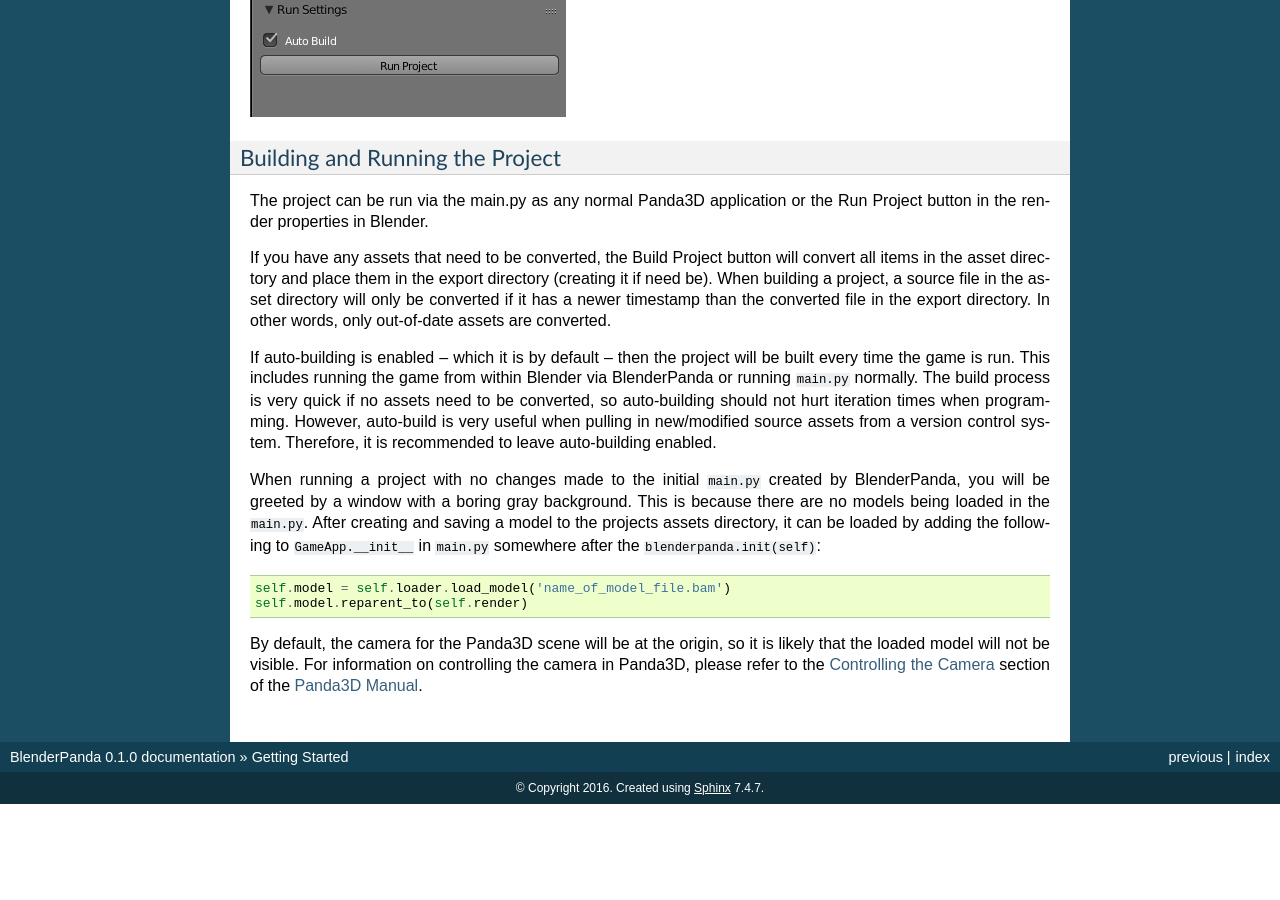
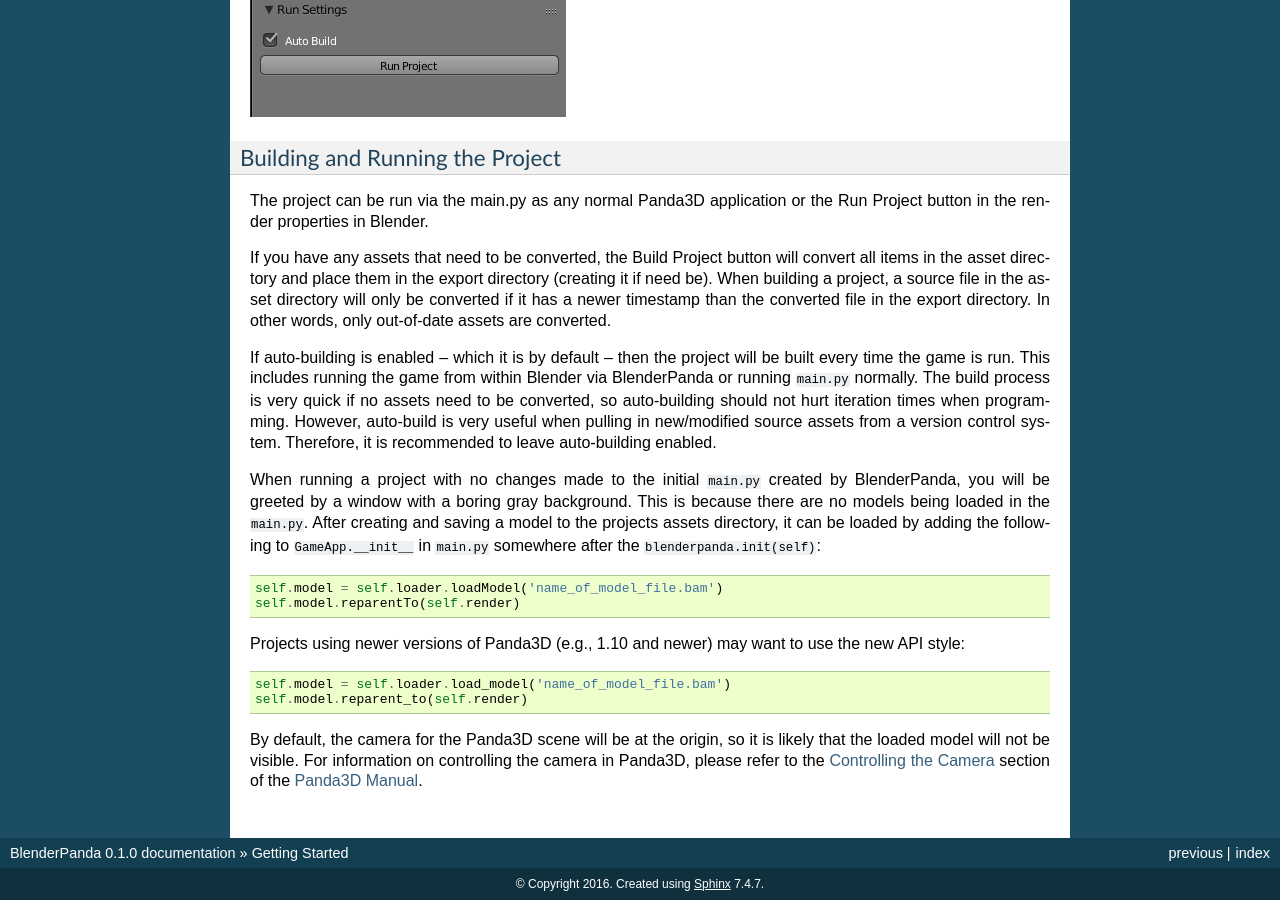
Before and after one commit to Moguri/BlenderPanda, a Sphinx documentation site: the page built from docs/getting_started.rst, in a window 1280 px wide and 900 px high, scrolled down 2766 px. Built offline with Sphinx 7.4.7, drawn with Linux system fonts in a browser that asks for light colours; before the commit the page ends 3570 px from its top, so only the background shows below that.

Commit message:
Docs: Add code example for loading models in older versions of Panda3D

```diff
--- a/docs/getting_started.rst
+++ b/docs/getting_started.rst
@@ -131,6 +131,11 @@
 This is because there are no models being loaded in the ``main.py``.
 After creating and saving a model to the projects assets directory, it can be loaded by adding the following to ``GameApp.__init__`` in ``main.py`` somewhere after the ``blenderpanda.init(self)``::
 
+    self.model = self.loader.loadModel('name_of_model_file.bam')
+    self.model.reparentTo(self.render)
+
+Projects using newer versions of Panda3D (e.g., 1.10 and newer) may want to use the new API style::
+
     self.model = self.loader.load_model('name_of_model_file.bam')
     self.model.reparent_to(self.render)
 
```
